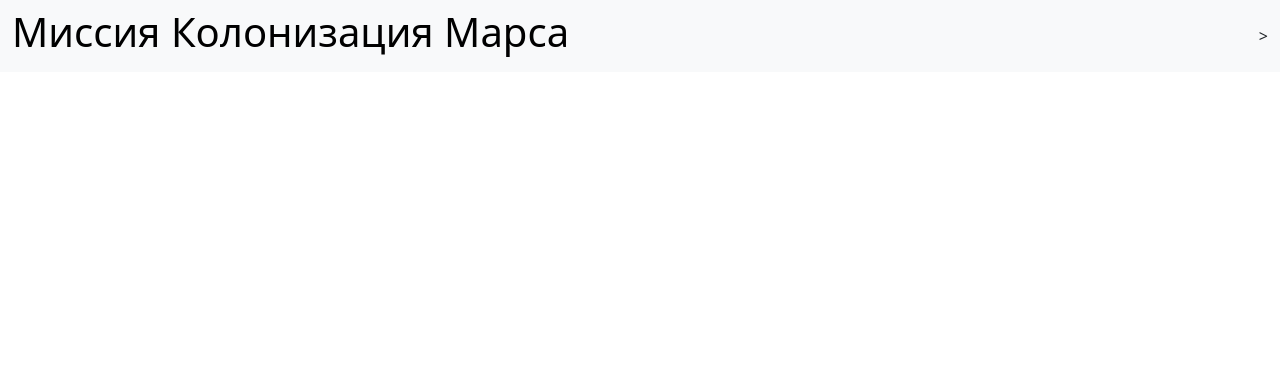
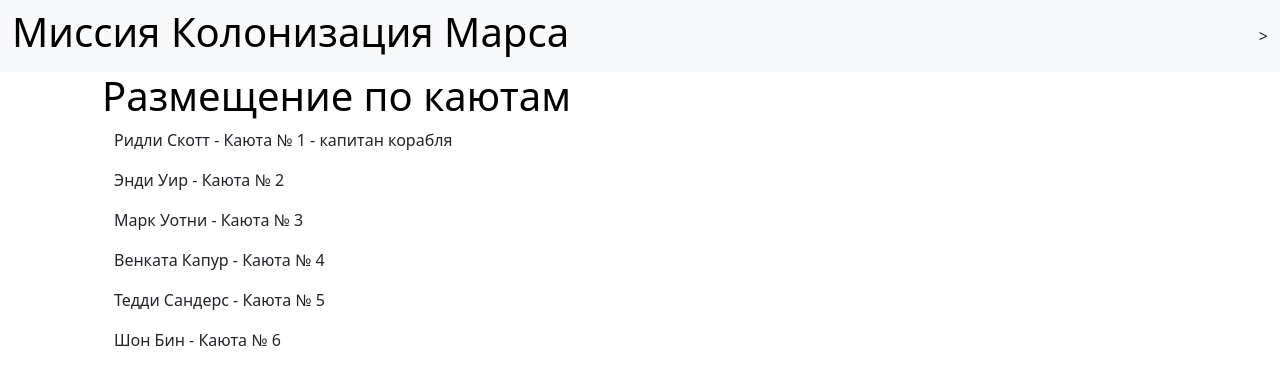
Before and after one commit to deka4core/flak_test, a Flask app: page /distribution in a window 1280 px wide. Shown: the top 385 px of the page. Run offline with Flask 2, Linux system fonts and the light colour scheme.

Commit message:
distribution/

```diff
--- a/main.py
+++ b/main.py
@@ -36,5 +36,11 @@ def login():
     return render_template('login.html', title='Авторизация', form=form)
 
 
+@app.route('/distribution')
+def distribution():
+    astronauts = ['Ридли Скотт', 'Энди Уир', 'Марк Уотни', 'Венката Капур', 'Тедди Сандерс', 'Шон Бин']
+    return render_template('distribution.html', astronauts=astronauts)
+
+
 if __name__ == '__main__':
     app.run(port=8080, host='127.0.0.1')
--- a/static/css/style.css
+++ b/static/css/style.css
@@ -1,8 +1,7 @@
 h1 {left top no-repeat; text-align: center; color:black;}
 main.container h4 { margin-left: 0px; color: grey}
-main.container h1 { text-align: left; color: black}
+main.container h1 { text-align: left; color: black; padding-left: 20px}
 main.container img { margin: 5px}
-main.container div {padding-left: 20px}
 form.login_form {
     margin-left: auto;
     margin-right: auto;
--- /dev/null
+++ b/templates/distribution.html
@@ -0,0 +1,12 @@
+{% extends "base.html" %}
+{% block content %}
+    {% set caute = 'Каюта № '%}
+<div class="answer_content">
+    <h1>Размещение по каютам</h1>
+    {% for user in astronauts %}
+        <ol>{{ user }} - {{ caute }}{{ loop.index }}{% if loop.first %} - капитан корабля{% endif %}
+        </ol>
+        {% endfor %}
+    </div>
+
+{% endblock %}
```
